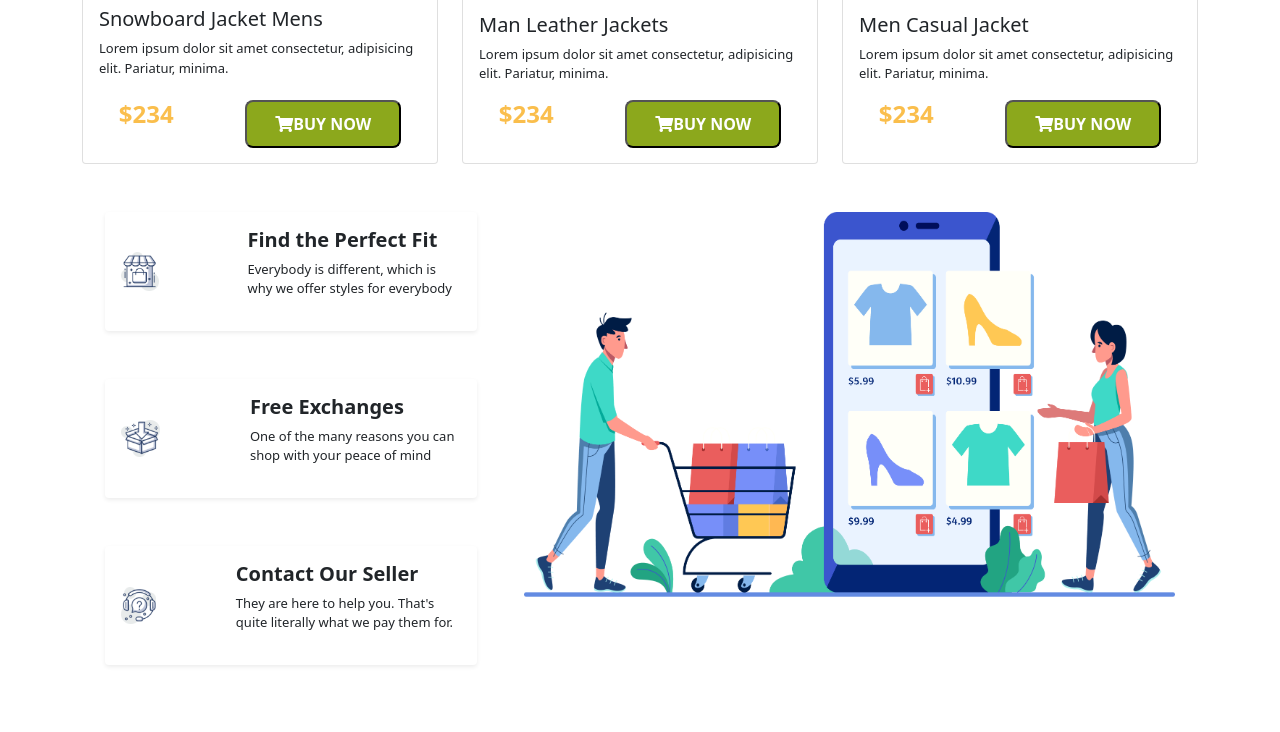
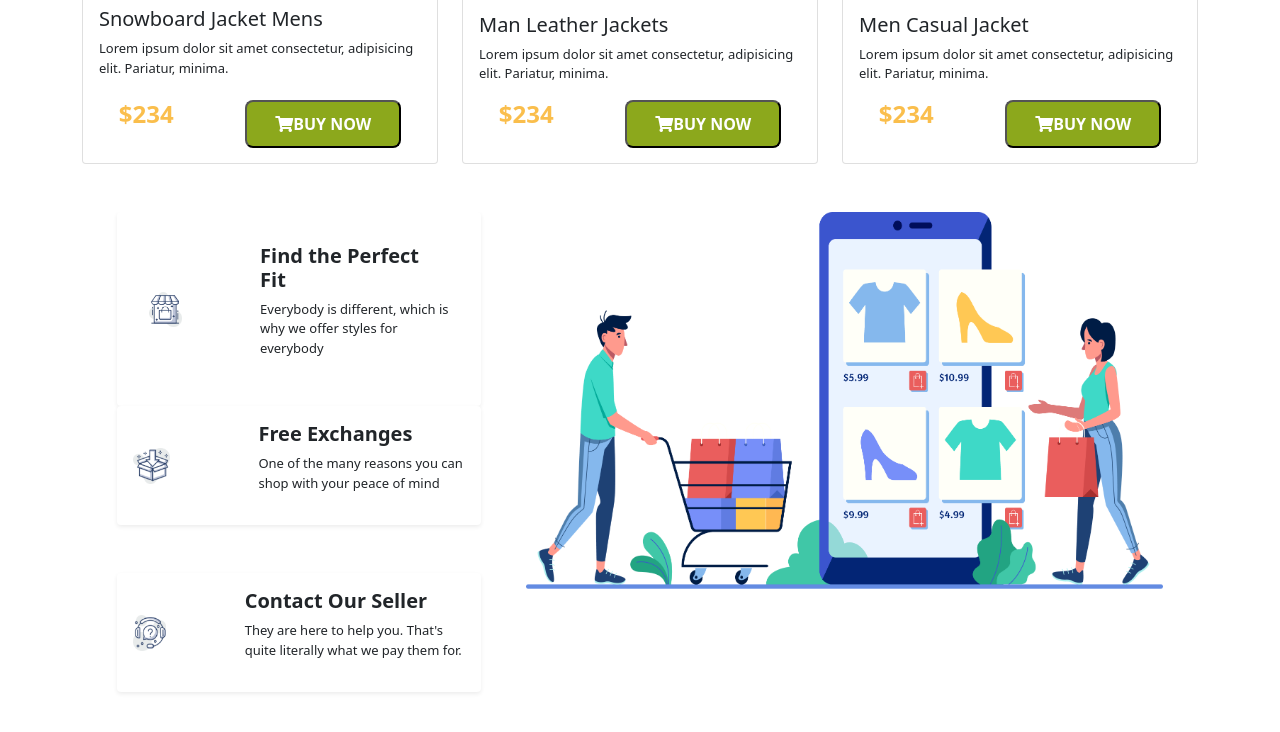
Before and after one commit to SajedurRahmanShihab/penguin-fashion, a plain HTML site: page index.html in a window 1280 px wide. Shown: the part 1596-2328 px from the top of the page. Drawn offline with nearby package versions, Linux system fonts and the light colour scheme.

Commit message:
final commit

```diff
--- a/index.html
+++ b/index.html
@@ -177,11 +177,11 @@
                 </div>
             </div>
         </section>
-        <section class="mt-5">
+        <section class="container overflow-hidden mt-5">
             <div class="d-flex justify-content-around">
                 <div class="col-md-4">
-                    <div class="shadow-sm p-3 mb-5 bg-white rounded">
-                        <div class="d-flex align-items-center">
+                    <div class="shadow-sm p-3 bg-white rounded">
+                        <div class="d-flex align-items-center p-3 justify-content-around">
                             <div>
                                 <img style="max-width: 30%;" src="images/image 12.png" alt="">
                             </div>
```
